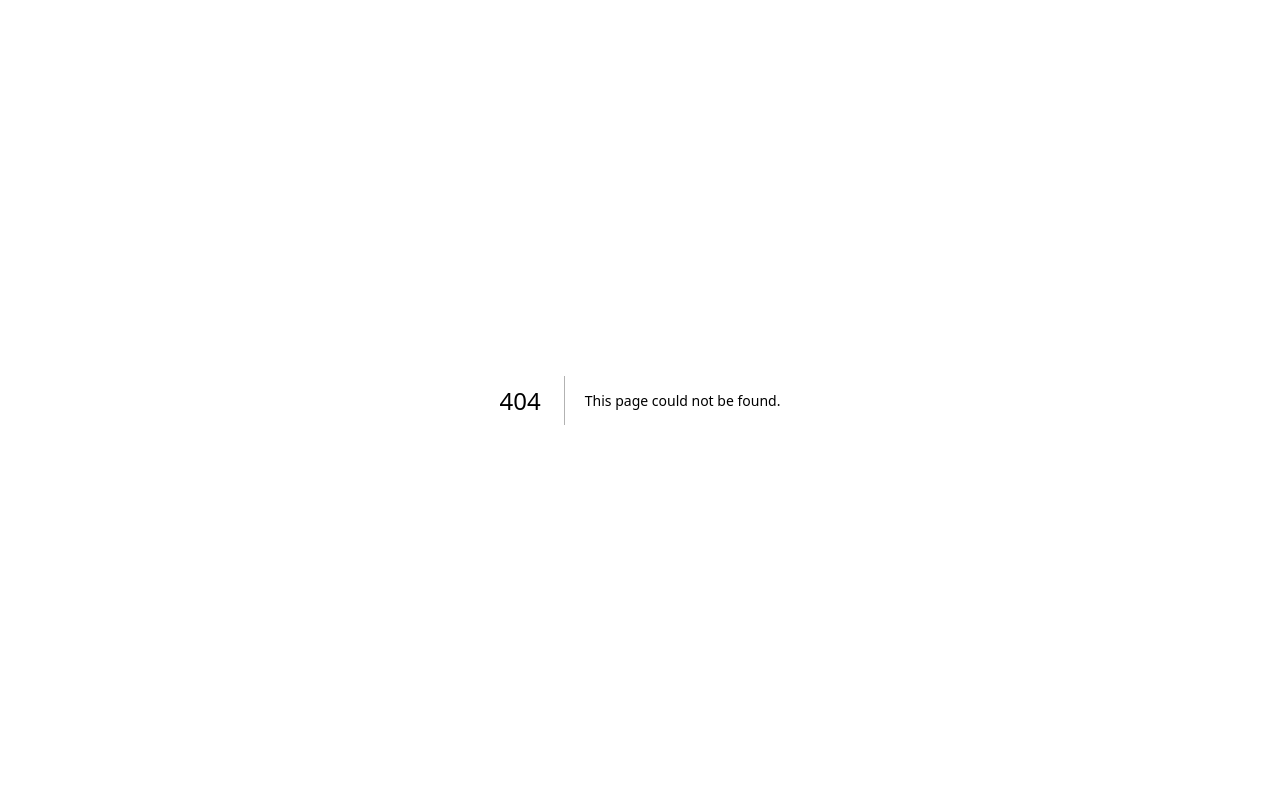
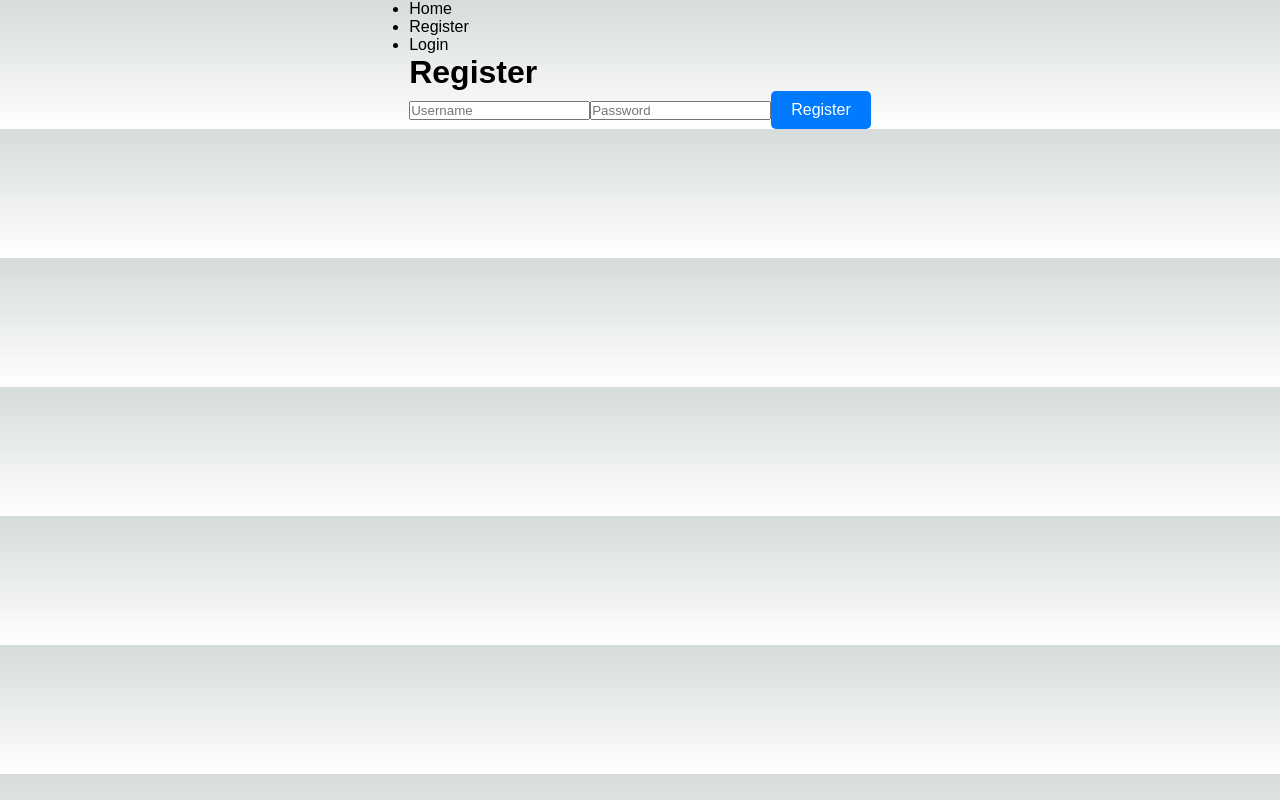
Before and after one commit to altf4m88/onboarding-test-app-frontend, a Next.js app: page /register in a window 1280 px wide. Before the commit this address had no page. Built offline with nearby package versions, Linux system fonts and the light colour scheme.

Commit message:
implement auth and jwt

```diff
--- a/app/layout.tsx
+++ /dev/null
@@ -1,30 +0,0 @@
-import type { Metadata } from "next";
-import { Inter } from "next/font/google";
-import "./globals.css";
-
-const inter = Inter({ subsets: ["latin"] });
-
-export const metadata: Metadata = {
-  title: "Cat Facts App", // Update the title here
-  description: "Description of your app",
-  icons: {
-    icon: "/images/logo.webp", // Path to your favicon
-  },
-};
-
-export default function RootLayout({
-  children,
-}: Readonly<{
-  children: React.ReactNode;
-}>) {
-  return (
-    <html lang="en">
-      <head>
-        <meta name="description" content="Generated by create next app" />
-        <meta name="viewport" content="width=device-width, initial-scale=1" />
-        <link rel="icon" href="/images/logo.webp" /> {/* Ensure the path is correct */}
-      </head>
-      <body className={inter.className}>{children}</body>
-    </html>
-  );
-}
--- /dev/null
+++ b/components/Navbar.tsx
@@ -0,0 +1,32 @@
+import Link from 'next/link';
+import { useRouter } from 'next/router';
+import { useEffect, useState } from 'react';
+
+const Navbar: React.FC = () => {
+  const router = useRouter();
+  const [isAuthenticated, setIsAuthenticated] = useState(false);
+
+  useEffect(() => {
+    const token = localStorage.getItem('token');
+    setIsAuthenticated(!!token);
+  }, []);
+
+  const handleLogout = () => {
+    localStorage.removeItem('token');
+    setIsAuthenticated(false);
+    router.push('/login');
+  };
+
+  return (
+    <nav>
+      <ul>
+        <li><Link href="/">Home</Link></li>
+        {!isAuthenticated && <li><Link href="/register">Register</Link></li>}
+        {!isAuthenticated && <li><Link href="/login">Login</Link></li>}
+        {isAuthenticated && <li><button onClick={handleLogout}>Logout</button></li>}
+      </ul>
+    </nav>
+  );
+};
+
+export default Navbar;
--- /dev/null
+++ b/components/layout.tsx
@@ -0,0 +1,18 @@
+import Navbar from './Navbar';
+import Head from 'next/head';
+
+const Layout: React.FC = ({ children }) => {
+  return (
+    <>
+      <Head>
+        <title>Cat Facts</title>
+        <meta name="description" content="Cat facts application" />
+        <link rel="icon" href="/favicon.ico" />
+      </Head>
+      <Navbar />
+      <main>{children}</main>
+    </>
+  );
+};
+
+export default Layout;
--- /dev/null
+++ b/pages/_app.tsx
@@ -0,0 +1,13 @@
+import { AppProps } from 'next/app';
+import Layout from '../components/layout';
+import '../styles/globals.css';
+
+const MyApp = ({ Component, pageProps }: AppProps) => {
+  return (
+    <Layout>
+      <Component {...pageProps} />
+    </Layout>
+  );
+};
+
+export default MyApp;
--- /dev/null
+++ b/pages/register.tsx
@@ -0,0 +1,47 @@
+import { useState } from 'react';
+import { useRouter } from 'next/router';
+import Navbar from '../components/Navbar';
+
+const Register: React.FC = () => {
+  const router = useRouter();
+  const [username, setUsername] = useState('');
+  const [password, setPassword] = useState('');
+
+  const handleRegister = async () => {
+    const response = await fetch('http://localhost:3000/auth/register', {
+      method: 'POST',
+      headers: {
+        'Content-Type': 'application/json',
+      },
+      body: JSON.stringify({ username, password }),
+    });
+
+    if (response.ok) {
+      router.push('/login');
+    } else {
+      // Handle error
+      console.error('Registration failed');
+    }
+  };
+
+  return (
+    <div>
+      <h1>Register</h1>
+      <input
+        type="text"
+        placeholder="Username"
+        value={username}
+        onChange={(e) => setUsername(e.target.value)}
+      />
+      <input
+        type="password"
+        placeholder="Password"
+        value={password}
+        onChange={(e) => setPassword(e.target.value)}
+      />
+      <button onClick={handleRegister}>Register</button>
+    </div>
+  );
+};
+
+export default Register;
```
Also changed, not shown: app/page.tsx (deleted, +0 -44 lines), components/ProtectedRoute.tsx (added, +24 -0 lines), package.json (+6 -5 lines), pages/index.tsx (added, +56 -0 lines), pages/login.tsx (added, +49 -0 lines), styles/globals.css (renamed from app/globals.css), 1 other file (tests, documents, lock files or other folders).
